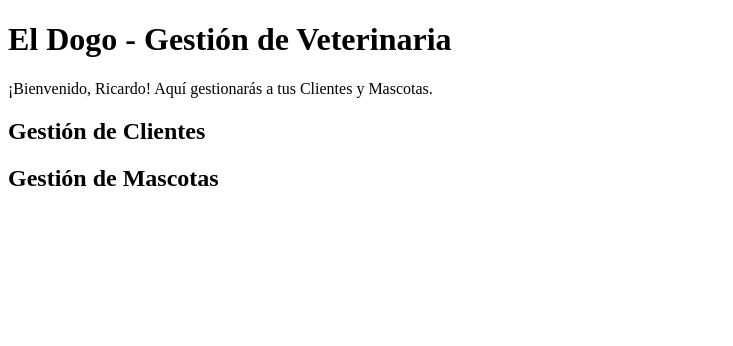
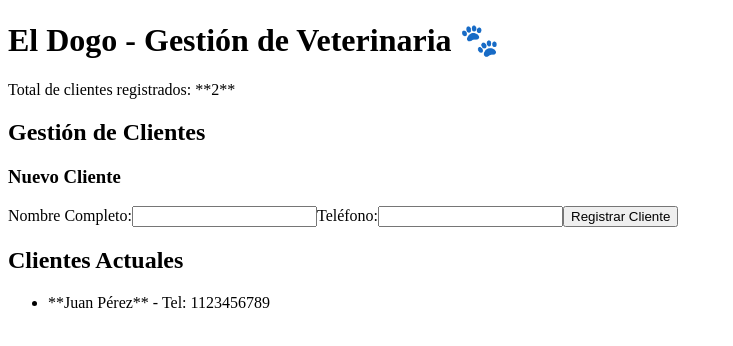
Before and after one commit to Walter-Lauxmann/el-dogo-react, a React (Vite) app: page / in a window 1280 px wide. Shown: the top 346 px of the page, without its empty margins (0-733 px from the left). Built offline with nearby package versions, Linux system fonts and the light colour scheme.

Commit message:
02 - Implementando el formulario de Alta

```diff
--- a/src/App.jsx
+++ b/src/App.jsx
@@ -1,37 +1,62 @@
-// src/App.jsx o similar
+// src/App.jsx (o VeterinariaApp.jsx)
 
-import './App.css'; // Asume que tienes un archivo CSS para estilos
+import React, { useState } from 'react'; // ¡Importamos useState!
+import FormularioCliente from './components/FormularioCliente'; // ¡Lo importamos!
+import './App.css';
 
-// 1. Definimos nuestro componente principal
-// Es una función que, por convención, empieza con Mayúscula.
 function VeterinariaApp() {
 
-  // 2. Aquí dentro va la lógica de JavaScript (aún simple)
-  const nombreApp = "El Dogo - Gestión de Veterinaria";
+  // 🐶 Nuestro Primer Estado: Lista de Clientes
+  // clientes: la variable que contiene la lista (un array de objetos)
+  // setClientes: la función para cambiar esa lista
+  const [clientes, setClientes] = useState([
+    // Empezamos con un cliente de ejemplo para probar
+    { id: 1, nombre: 'Juan Pérez', telefono: '1123456789' },
+    { id: 2, nombre: 'Ana Gómez', telefono: '1198765432' },
+  ]);
 
-  // 3. El componente DEBE devolver el JSX (lo que se va a ver en pantalla)
+  // ⭐️ La Función que se ejecutará en el Padre
+  const agregarNuevoCliente = (nuevoCliente) => {
+    // La función recibe el objeto 'nuevoCliente' como parámetro desde el Hijo.
+    // Usamos el Setter para agregar el nuevo cliente a la lista existente.
+    // IMPORTANTE: Siempre debes crear una *nueva* lista (copia) con el spread operator
+    // {...clientes} y agregar el nuevo elemento, ¡nunca modificar la lista original!
+    setClientes([
+      ...clientes, // Copia todos los clientes existentes
+      nuevoCliente // Agrega el nuevo cliente al final
+    ]);
+  };
+
   return (
     <div className="app-container">
-      {/* Esto es JSX. Parece HTML, ¡pero nos permite meter variables de JS!
-        Para ello, usamos llaves { }
+      <h1>El Dogo - Gestión de Veterinaria 🐾</h1>
+
+      {/* Aquí podemos mostrar cuántos clientes tenemos
+        ¡El valor 'clientes.length' se actualizará automáticamente
+        cuando usemos setClientes!
       */}
-      <h1>{nombreApp}</h1>
-      <p>¡Bienvenido, Ricardo! Aquí gestionarás a tus Clientes y Mascotas.</p>
+      <p>Total de clientes registrados: **{clientes.length}**</p>
 
-      {/* En la próxima etapa, aquí pondremos otros componentes */}
       <section className="dashboard">
-        {/* Placeholder para Clientes y Mascotas */}
         <h2>Gestión de Clientes</h2>
-        <h2>Gestión de Mascotas</h2>
+        {/*
+        ¡Lo usamos como una etiqueta HTML!
+        ⭐️ PASAMOS LA FUNCIÓN COMO UNA PROP al componente hijo
+        */}
+        <FormularioCliente onClienteAgregado={agregarNuevoCliente} />
+
+        <h2>Clientes Actuales</h2>
+        <ul>
+          {/* En la Etapa 3 veremos cómo recorrer esta lista,
+             pero por ahora solo mostramos el primer elemento */}
+          <li>
+            **{clientes[0].nombre}** - Tel: {clientes[0].telefono}
+          </li>
+        </ul>
       </section>
-
-      {/* ¡Ojo! En JSX, la clase de CSS se llama 'className', no 'class',
-        para evitar conflictos con la palabra reservada 'class' de JS.
-      */}
 
     </div>
   );
 }
 
-// 4. Exportamos el componente para poder usarlo en otro lugar (generalmente index.js)
 export default VeterinariaApp;
--- /dev/null
+++ b/src/components/FormularioCliente.jsx
@@ -0,0 +1,81 @@
+// src/components/FormularioCliente.jsx
+
+import React, { useState } from 'react';
+
+// Este es nuestro componente hijo
+function FormularioCliente({ onClienteAgregado }) {
+
+  // 1. Estados para capturar los datos del formulario (la 'memoria' de lo que se escribe)
+  const [nombre, setNombre] = useState('');
+  const [telefono, setTelefono] = useState('');
+
+  // 2. Función para manejar los cambios en los campos de texto
+  // El 'e' es el objeto Evento que nos da el navegador.
+  const handleNombreChange = (e) => {
+    // Usamos el Setter para actualizar el estado del nombre en tiempo real
+    setNombre(e.target.value);
+  };
+
+  const handleTelefonoChange = (e) => {
+    setTelefono(e.target.value);
+  };
+
+  // 3. Función que se dispara cuando Ricardo pulsa el botón "Registrar"
+  const handleSubmit = (e) => {
+    // Evitamos que la página se recargue (comportamiento por defecto del formulario HTML)
+    e.preventDefault();
+
+    if (nombre.trim() === '' || telefono.trim() === '') {
+      alert('Por favor, completa ambos campos.');
+      return;
+    }
+
+    // Aquí iría la lógica para registrar al cliente (lo haremos en el siguiente paso)
+    const nuevoCliente = {
+      id: Date.now(), // Generamos un ID simple con la hora actual
+      nombre: nombre,
+      telefono: telefono,
+    };
+
+    console.log('¡Cliente listo para registrar!', nuevoCliente);
+
+    // ⭐️ EJECUTAMOS la función que nos pasó el Padre, enviándole los datos.
+    // ¡Esto dispara la actualización del Estado en el componente VeterinariaApp!
+    onClienteAgregado(nuevoCliente);
+
+    // Limpiamos el formulario después de "enviar"
+    setNombre('');
+    setTelefono('');
+  };
+
+  // 4. Devolvemos el JSX del formulario
+  return (
+    <form onSubmit={handleSubmit} className="formulario-cliente">
+      <h3>Nuevo Cliente</h3>
+
+      <label>
+        Nombre Completo:
+        <input
+          type="text"
+          value={nombre} // 👈 El valor del input está controlado por el Estado
+          onChange={handleNombreChange} // 👈 Se actualiza con cada tecla
+          required
+        />
+      </label>
+
+      <label>
+        Teléfono:
+        <input
+          type="tel"
+          value={telefono}
+          onChange={handleTelefonoChange}
+          required
+        />
+      </label>
+
+      <button type="submit">Registrar Cliente</button>
+    </form>
+  );
+}
+
+export default FormularioCliente;
```
